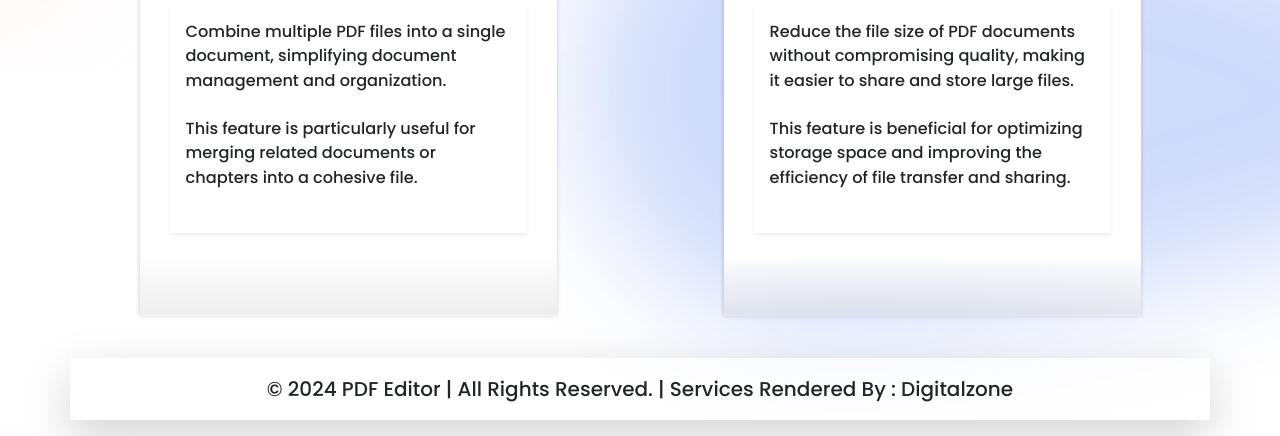
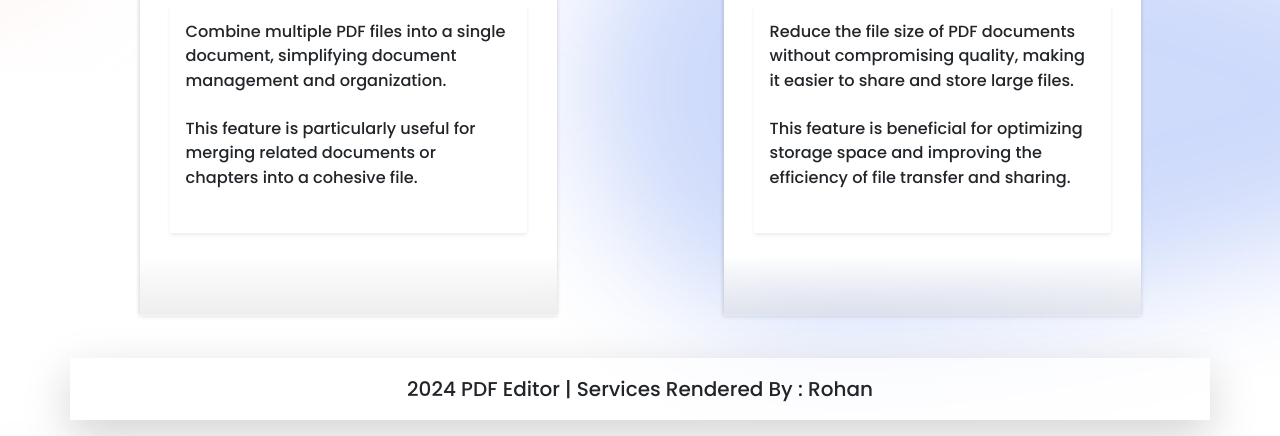
Before and after one commit to Rohan-Ambike/PDF_Library_And_Editor, a plain HTML site: page index.html in a window 1280 px wide. Shown: the part 1178-1614 px from the top of the page. Drawn offline with nearby package versions, Linux system fonts and the light colour scheme.

Commit message:
Github Pages Deploy

```diff
--- a/index.html
+++ b/index.html
@@ -38,9 +38,9 @@
         <div class="container-fluid">
             <nav class="navbar navbar-dark navbar-expand-lg  ">
                 <div class="container">
-                    <a class="navbar-brand" href="https://digitalzone.com/">
+                    <!-- <a class="navbar-brand" href="https://digitalzone.com/">
                         <img src="./images/DZlogo.svg" width="240" alt="Logo_Image" id="logo">
-                    </a>
+                    </a> -->
 
 
                     <button class="navbar-toggler d-lg-none" type="button" data-bs-toggle="collapse"
@@ -710,14 +710,10 @@
 
                 <div class="col-12 py-3">
                     <p class="text-center p-0 m-0">
-                        © 2024 PDF Editor
-                        |
-                        All Rights Reserved.
+                        2024 PDF Editor
                         |
                         Services Rendered By :
-                        <a href="https://www.digitalzone.com/">
-                            Digitalzone
-                        </a>
+                        Rohan
                     </p>
                 </div>
 
```
